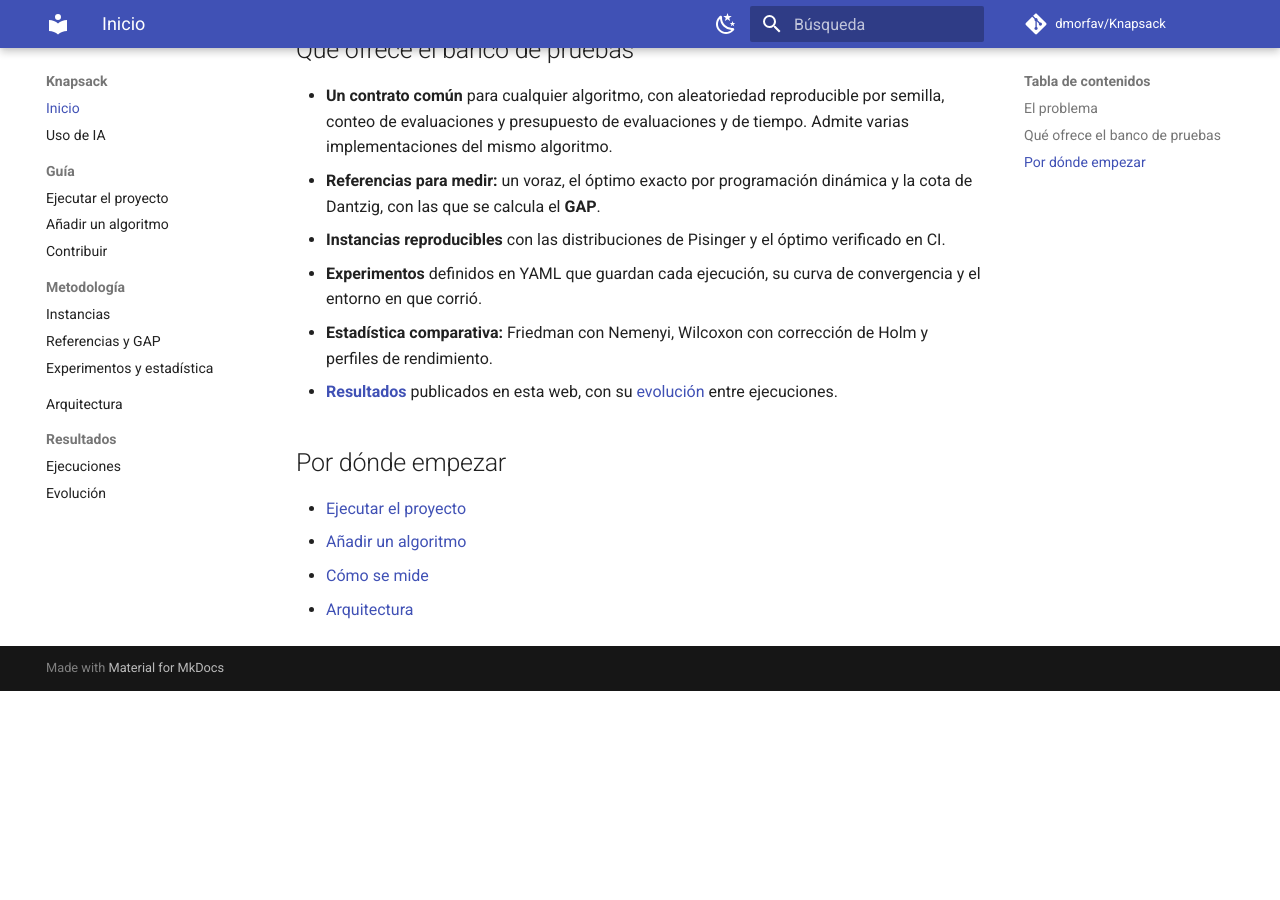
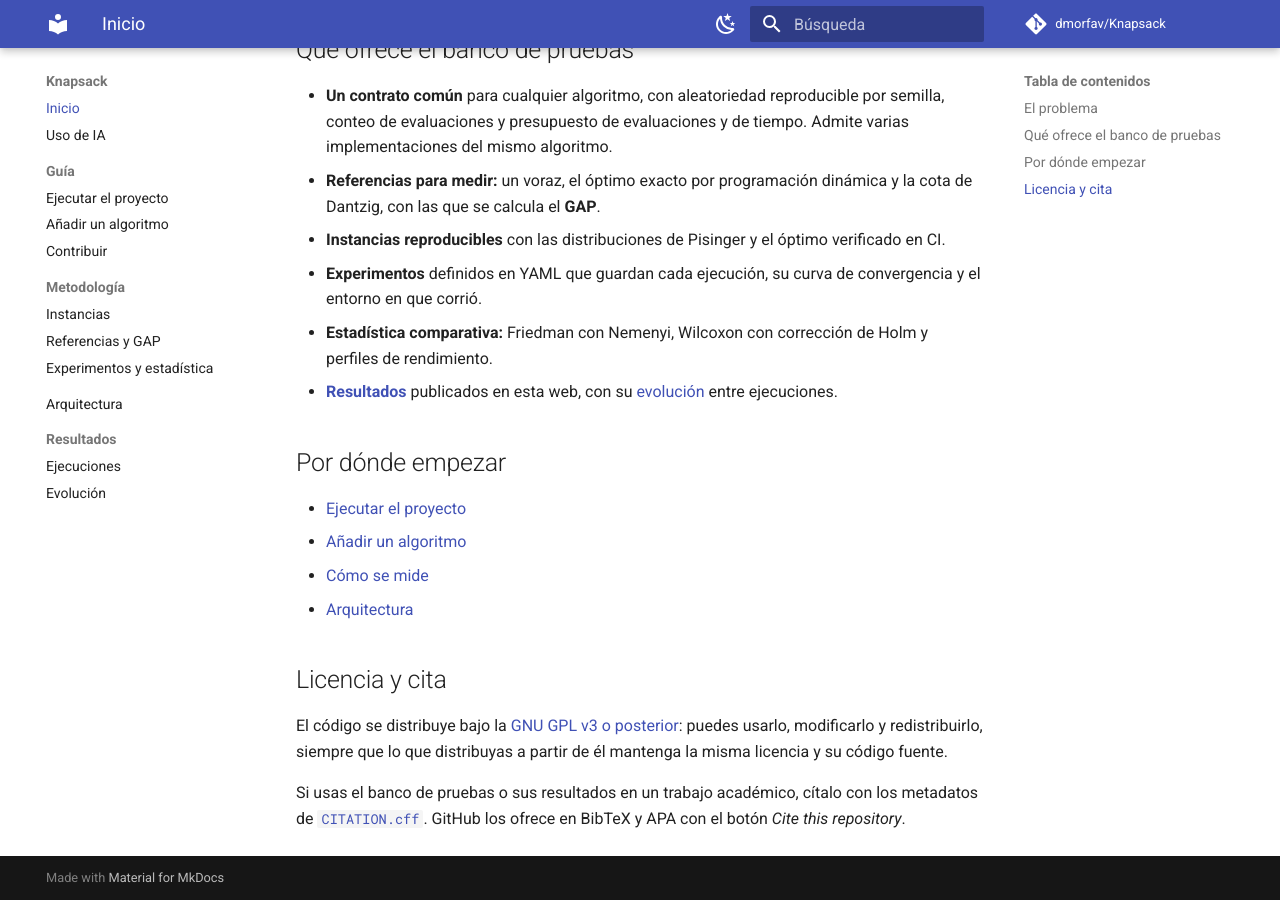
Before and after one commit to dmorfav/Knapsack, an MkDocs documentation site: the page built from docs/index.md, in a window 1280 px wide and 900 px high, scrolled down 655 px. Built offline with MkDocs 1.6.1 and Material for MkDocs 9.7.7, drawn with Linux system fonts in a browser that asks for light colours; nearby versions of some CDN libraries; a script that is not in the unit is left out; comment, search, counter and statistics services are not loaded; before the commit the page ends 1346 px from its top, so only the background shows below that.

Commit message:
feat: add licensing information and citation guidelines to documentation

```diff
--- a/docs/index.md
+++ b/docs/index.md
@@ -27,3 +27,9 @@ La formulación es sencilla, pero resolverlo no lo es. Por eso es un buen terren
 - [Añadir un algoritmo](guia/anadir-un-algoritmo.md)
 - [Cómo se mide](metodologia/experimentos.md)
 - [Arquitectura](arquitectura.md)
+
+## Licencia y cita
+
+El código se distribuye bajo la [GNU GPL v3 o posterior](https://github.com/dmorfav/Knapsack/blob/main/LICENSE): puedes usarlo, modificarlo y redistribuirlo, siempre que lo que distribuyas a partir de él mantenga la misma licencia y su código fuente.
+
+Si usas el banco de pruebas o sus resultados en un trabajo académico, cítalo con los metadatos de [`CITATION.cff`](https://github.com/dmorfav/Knapsack/blob/main/CITATION.cff). GitHub los ofrece en BibTeX y APA con el botón *Cite this repository*.
```
Also changed, not shown: README.md (+2 -0 lines), docs/guia/contribuir.md (+2 -0 lines), pom.xml (+7 -0 lines).
